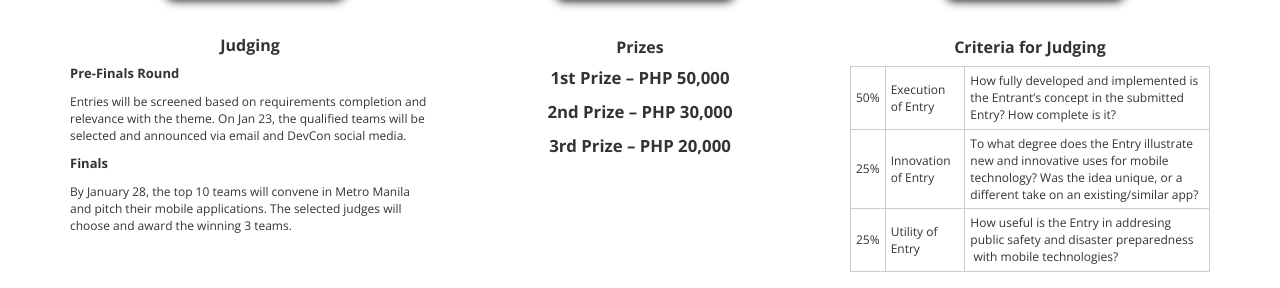
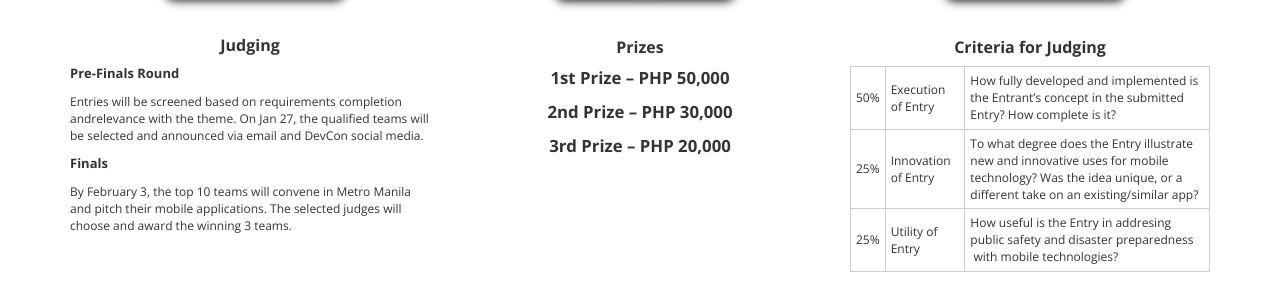
Before and after one commit to devcon-ph/devise, a Jekyll site: the page index.html, which Jekyll copies as it is, in a window 1280 px wide and 900 px high, scrolled down 3067 px. Shown: the part 167-455 px from the top of the window. Built offline with Jekyll 4.4.1, drawn with Linux system fonts in a browser that asks for light colours; nearby versions of some CDN libraries; comment, search, counter and statistics services are not loaded; some of the changed text lies outside the part shown.

Commit message:
update content for DevCon Devise 2018

```diff
--- a/index.html
+++ b/index.html
@@ -111,7 +111,7 @@
 			<div class="container">
 				<div class="row">
 					<div class="col-md-6 wrapL">
-						<img src="/img/devcon-logo.png" class="img-responsive" width="200px"/>
+						<img src="/img/devcon-logo-new.png" class="img-responsive" width="200px"/>
 						<h1>Devise</h1><hr>
 						<h5>Devcon Devise is an application development competition that aims to challenge students in solving real world problems with mobile applications. The theme is Public Safety and Disaster Preparedness.</h5>
 						<hr><hr>
@@ -155,10 +155,10 @@
 						<img src="/img/about-img3.png" class="img-responsive" />
 						<hr>
 						<h5>Schedule</h5>
-						<p><b>Jan 9</b> – Submission of Entries Open</p>
-						<p><b>Jan 20</b> – Deadline of Registration</p>
-						<p><b>Jan 23</b> – Announcement of Qualified Teams</p>
-						<p><b>Jan 28</b> – Pitching and Awarding</p>
+						<p><b>Jan 13</b> – Submission of Entries Open</p>
+						<p><b>Jan 24</b> – Deadline of Registration</p>
+						<p><b>Jan 27</b> – Announcement of Qualified Teams</p>
+						<p><b>Feb 3</b> – Pitching and Awarding</p>
 					</div>
 				</div>
 			</div>
@@ -178,7 +178,7 @@
 						<hr>
 						<h5>Registration</h5>
 						<ul class="text-left">
-              <li>Open the registration form here <a href="https://docs.google.com/forms/d/e/1FAIpQLSeU482GtUTHlj1xfwhXztXmuotQgp8hDar8v0l6Mod563BgdQ/viewform" target="_blank">(Google Form)</a>.</li>
+              <li>Open the registration form here <a href="https://docs.google.com/forms/d/e/1FAIpQLSfptLcwEeaBJGT9gb6_ThMp9IIh-Z4sljzflbQK8n0h2rMlJw/viewform">(Google Form)</a>.</li>
 							<li>Fill-in team details. Up to 4 team members in a team.</li>
 							<li>Fill-in project details.</li>
 							<li>Submit form.</li>
@@ -222,9 +222,9 @@
 						<hr>
 						<h5>Judging</h5>
 						<p class="pwrap"><span>Pre-Finals Round</span></p>
-						<p>Entries will be screened based on requirements completion and relevance with the theme. On Jan 23, the qualified teams will be selected and announced via email and DevCon social media.</p>
+						<p>Entries will be screened based on requirements completion andrelevance with the theme. On Jan 27, the qualified teams will be selected and announced via email and DevCon social media.</p>
 						<p class="pwrap"><span>Finals</span></p>
-						<p>By January 28, the top 10 teams will convene in Metro Manila and pitch their mobile applications. The selected judges will choose and award the winning 3 teams.</p>
+						<p>By February 3, the top 10 teams will convene in Metro Manila and pitch their mobile applications. The selected judges will choose and award the winning 3 teams.</p>
 					</div>
 					<div class="col-md-4 mech-p">
 						<img src="/img/mech-img2.png" class="img-responsive" />
@@ -313,7 +313,7 @@
 				<div class="row text-center">
 					<hr><hr><hr>
 					<div class="col-md-6">
-						<img src="/img/spon-img1.png" class="img-responsive" /><hr>
+						<img src="/img/devcon-logo-new.png" width="300" height="75" class="img-responsive" /><hr>
 					</div>
 					<div class="col-md-6">
 						<img src="/img/spon-img4.png" class="img-responsive" /><hr>
@@ -326,7 +326,7 @@
   <div class="container facebook-like">
     <div class="row text-center">
       <div class="col-lg-6 col-lg-offset-3 col-md-8 col-md-offset-2 text-center">
-        <iframe src="//www.facebook.com/plugins/likebox.php?href=https%3A%2F%2Fwww.facebook.com%2Fdevcondevise&amp;width&amp;height=427&amp;colorscheme=light&amp;show_faces=false&amp;header=true&amp;stream=true&amp;show_border=true&amp;appId=488047311326879" scrolling="no" frameborder="0" style="border:none; overflow:hidden; height:427px; width:100%" allowTransparency="true"></iframe>
+	<iframe src="https://www.facebook.com/plugins/page.php?href=https%3A%2F%2Fwww.facebook.com%2Fdevcondevise&tabs=timeline&width=500&height=478&small_header=true&adapt_container_width=true&hide_cover=false&show_facepile=true&appId" width="500" height="478" style="border:none;overflow:hidden" scrolling="no" frameborder="0" allowTransparency="true"></iframe>
       </div>
     </div>
   </div>
```
Also changed, not shown: img/devcon-logo-new.png (added).
